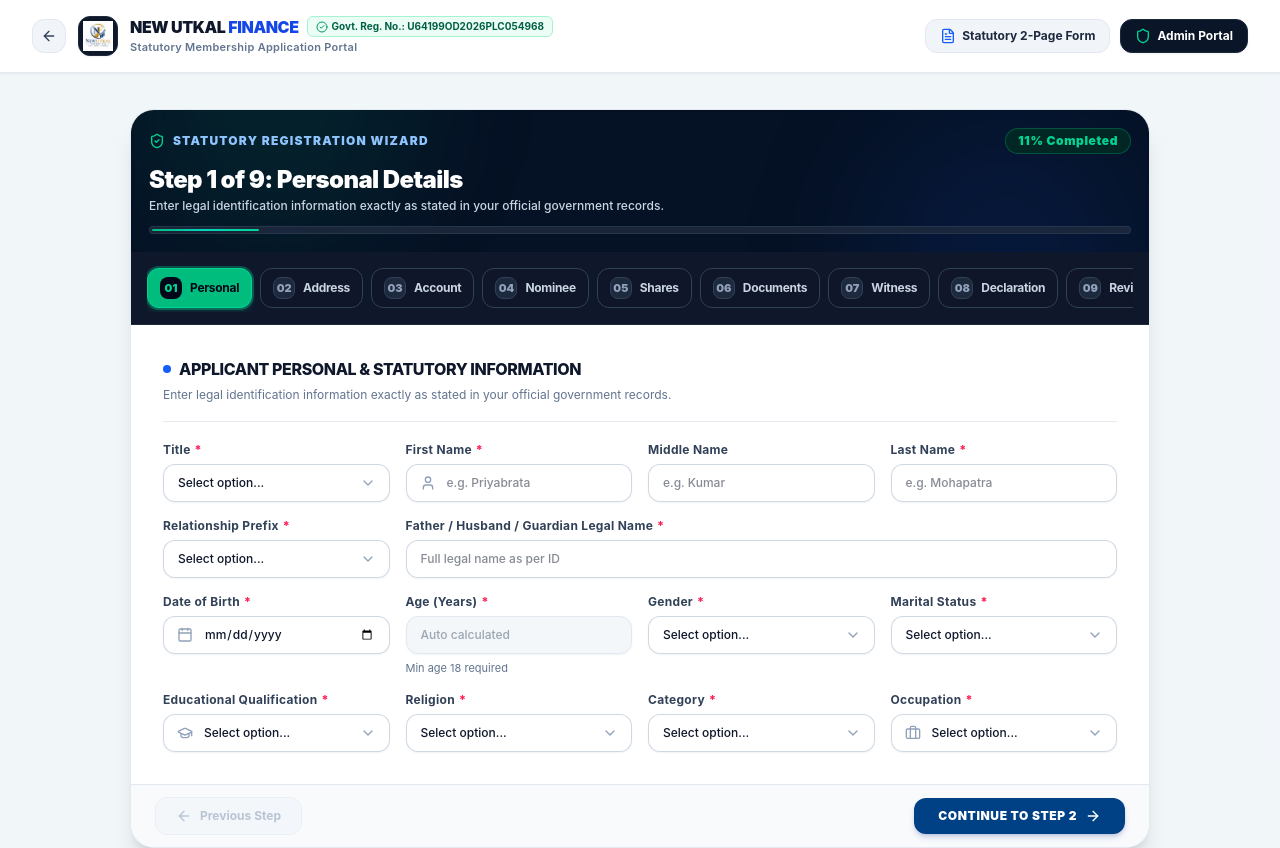
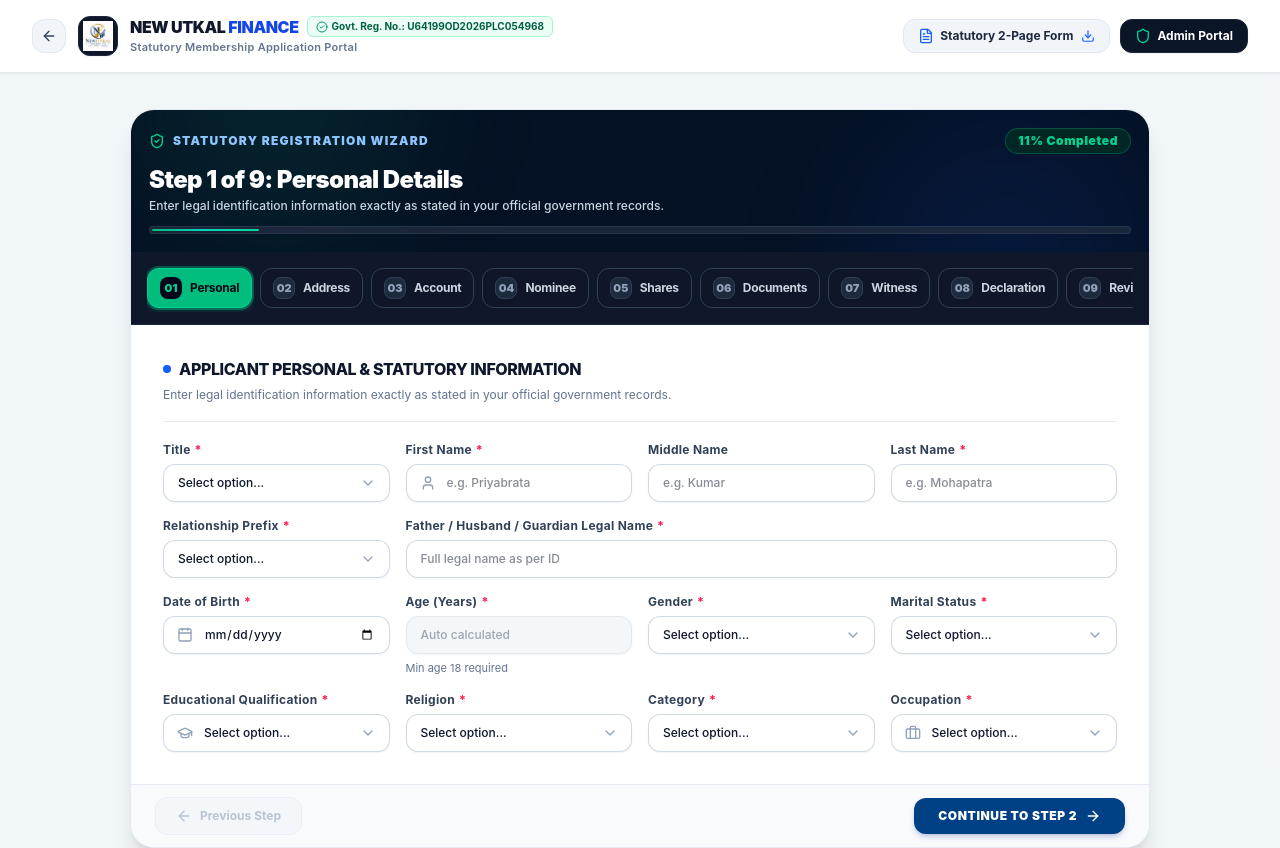
Before and after one commit to malati23/utkal-finance, a React (Vite) app: page /register in a window 1280 px wide. Shown: the top 848 px of the page. Built offline with nearby package versions, Linux system fonts and the light colour scheme.

Commit message:
Connect Download Form and Statutory 2-Page Form buttons to download New Utkal Finance Limited certified PDF

```diff
--- a/src/components/home/HighlightStats.jsx
+++ b/src/components/home/HighlightStats.jsx
@@ -1,5 +1,6 @@
 import React from 'react';
 import { Shield, Users, FileDown } from 'lucide-react';
+import statutoryPdf from '../../assets/New Utkal Finance Limited _ Certified by Govt. of India.pdf';
 
 export function HighlightStats() {
   return (
@@ -47,19 +48,24 @@ export function HighlightStats() {
           </div>
         </div>
 
-        <div className="bg-white rounded-xl p-3.5 sm:p-4 border border-blue-100 bg-gradient-to-r from-blue-50/50 to-indigo-50/50 shadow-md flex items-center justify-between gap-3 hover:shadow-lg transition-all">
+        <a
+          href={statutoryPdf}
+          download="New Utkal Finance Limited _ Certified by Govt. of India.pdf"
+          className="bg-white rounded-xl p-3.5 sm:p-4 border border-blue-100 bg-gradient-to-r from-blue-50/50 to-indigo-50/50 shadow-md flex items-center justify-between gap-3 hover:shadow-lg hover:border-blue-300 transition-all group cursor-pointer"
+          title="Click to download official Statutory Form PDF"
+        >
           <div>
             <span className="text-[10px] font-bold uppercase tracking-wider text-blue-600 block">
               Statutory PDF
             </span>
-            <span className="text-sm font-extrabold text-blue-900 block mt-0.5 cursor-pointer hover:underline">
+            <span className="text-sm font-extrabold text-blue-900 block mt-0.5 group-hover:underline">
               Download Form
             </span>
           </div>
-          <div className="w-9 h-9 rounded-lg bg-blue-600 text-white flex items-center justify-center shrink-0 shadow-sm">
+          <div className="w-9 h-9 rounded-lg bg-blue-600 group-hover:bg-blue-700 text-white flex items-center justify-center shrink-0 shadow-sm transition-colors">
             <FileDown className="w-4 h-4" />
           </div>
-        </div>
+        </a>
       </div>
     </section>
   );
--- a/src/components/registration/RegistrationHeader.jsx
+++ b/src/components/registration/RegistrationHeader.jsx
@@ -1,15 +1,12 @@
 import React, { useState } from 'react';
 import { useNavigate } from 'react-router-dom';
-import { ArrowLeft, Shield, FileText, Menu, X, CheckCircle2 } from 'lucide-react';
+import { ArrowLeft, Shield, FileText, Menu, X, CheckCircle2, Download } from 'lucide-react';
 import brandLogo from '../../assets/image copy 7.png';
+import statutoryPdf from '../../assets/New Utkal Finance Limited _ Certified by Govt. of India.pdf';
 
 export function RegistrationHeader() {
   const navigate = useNavigate();
   const [mobileMenuOpen, setMobileMenuOpen] = useState(false);
-
-  const handlePrintForm = () => {
-    window.print();
-  };
 
   return (
     <header className="bg-white border-b border-slate-200/90 shadow-xs sticky top-0 z-40 w-full">
@@ -54,14 +51,15 @@ export function RegistrationHeader() {
 
         {/* RIGHT BUTTON ACTIONS (DESKTOP) */}
         <div className="hidden md:flex items-center gap-2.5">
-          <button
-            type="button"
-            onClick={handlePrintForm}
-            className="inline-flex items-center gap-1.5 px-3.5 py-2 rounded-xl bg-slate-100 hover:bg-slate-200 text-slate-800 text-xs font-bold transition-colors border border-slate-200"
+          <a
+            href={statutoryPdf}
+            download="New Utkal Finance Limited _ Certified by Govt. of India.pdf"
+            className="inline-flex items-center gap-1.5 px-3.5 py-2 rounded-xl bg-slate-100 hover:bg-blue-50 text-slate-800 hover:text-blue-700 text-xs font-bold transition-colors border border-slate-200 hover:border-blue-300"
           >
             <FileText className="w-4 h-4 text-blue-600" />
             <span>Statutory 2-Page Form</span>
-          </button>
+            <Download className="w-3.5 h-3.5 text-blue-600 ml-0.5" />
+          </a>
 
           <button
             type="button"
@@ -91,19 +89,18 @@ export function RegistrationHeader() {
           <div className="text-[10px] font-bold text-slate-500 uppercase px-1">
             Govt. Reg. No.: U64199OD2026PLC054968
           </div>
-          <button
-            type="button"
-            onClick={() => {
-              setMobileMenuOpen(false);
-              handlePrintForm();
-            }}
+          <a
+            href={statutoryPdf}
+            download="New Utkal Finance Limited _ Certified by Govt. of India.pdf"
+            onClick={() => setMobileMenuOpen(false)}
             className="w-full flex items-center justify-between px-3.5 py-2.5 rounded-xl bg-white text-slate-800 text-xs font-bold border border-slate-200"
           >
             <span className="flex items-center gap-2">
               <FileText className="w-4 h-4 text-blue-600" />
               <span>Statutory 2-Page Form</span>
             </span>
-          </button>
+            <Download className="w-4 h-4 text-blue-600" />
+          </a>
 
           <button
             type="button"
```
